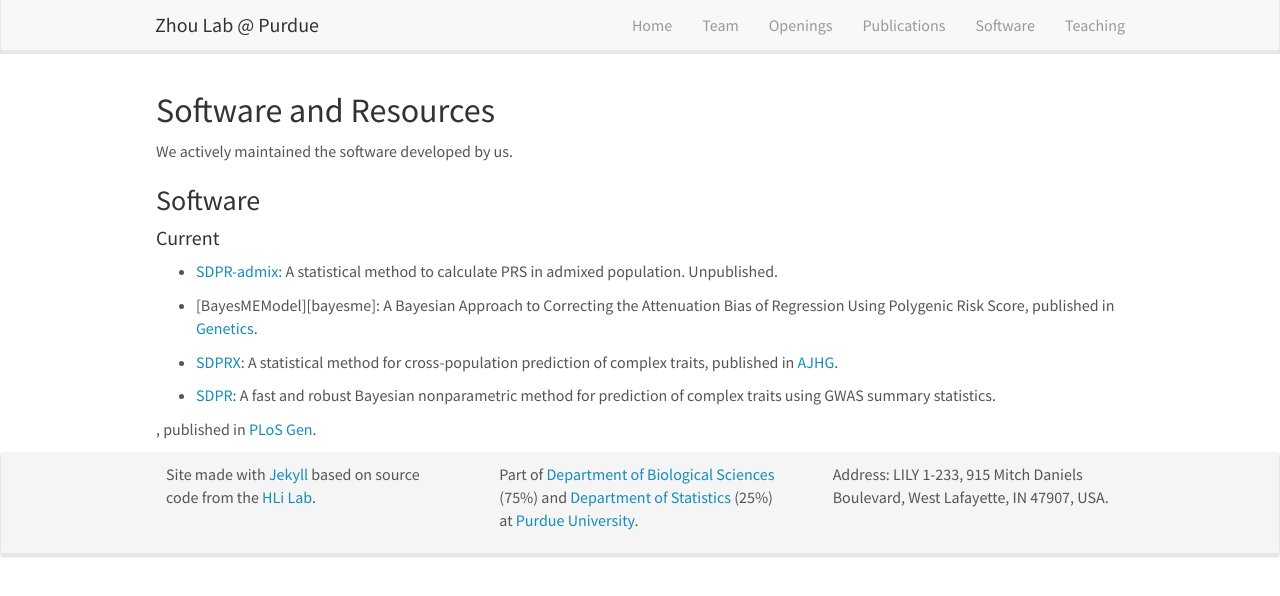
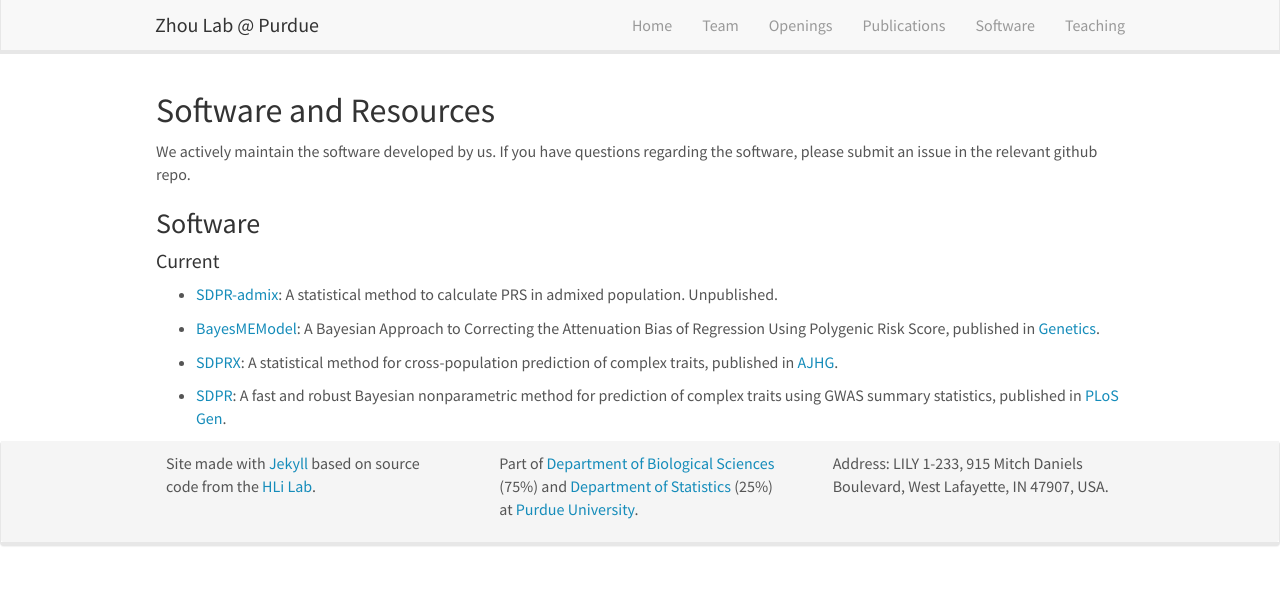
Before and after one commit to eldronzhou/eldronzhou.github.io, a Jekyll site: the page built from _pages/software.md, in a window 1280 px wide. Shown: the top 596 px of the page. Built offline with Jekyll 4.4.1, drawn with Linux system fonts in a browser that asks for light colours; nearby versions of some CDN libraries; part of the change alters nothing that is shown.

Commit message:
add software

```diff
--- a/_pages/software.md
+++ b/_pages/software.md
@@ -8,7 +8,7 @@ permalink: /software
 
 ## Software and Resources
 
-We actively maintained the software developed by us.
+We actively maintain the software developed by us. If you have questions regarding the software, please submit an issue in the relevant github repo.
 
 ### Software
 
@@ -20,13 +20,12 @@ We actively maintained the software developed by us.
 
 * [SDPRX][sdprx]: A statistical method for cross-population prediction of complex traits, published in [AJHG][pub-sdprx].
 
-* [SDPR][sdpr]: A fast and robust Bayesian nonparametric method for prediction of complex traits using GWAS summary statistics.
-
-, published in [PLoS Gen][pub-sdpr].
+* [SDPR][sdpr]: A fast and robust Bayesian nonparametric method for prediction of complex traits using GWAS summary statistics, published in [PLoS Gen][pub-sdpr].
 
 [sdpr-admix]: https://github.com/eldronzhou/SDPR_admix
 [SDPRX]: https://github.com/eldronzhou/SDPRX
 [SDPR]: https://github.com/eldronzhou/SDPR
+[bayesme]: https://github.com/xinyueq/BayesMEModel
 
 [pub-bayesme]: https://academic.oup.com/genetics/advance-article-abstract/doi/10.1093/genetics/iyaf018/7994627
 [pub-sdprx]: https://pmc.ncbi.nlm.nih.gov/articles/PMC9892700/
```
